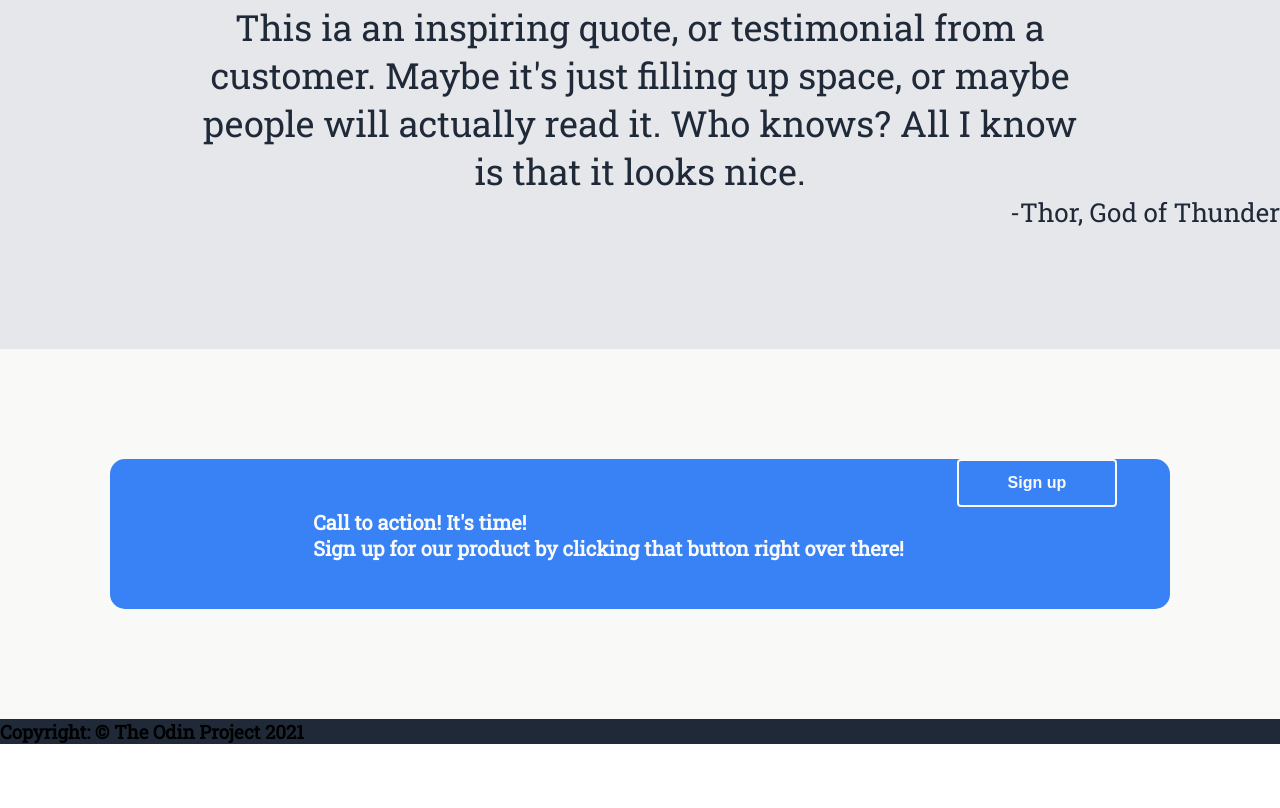
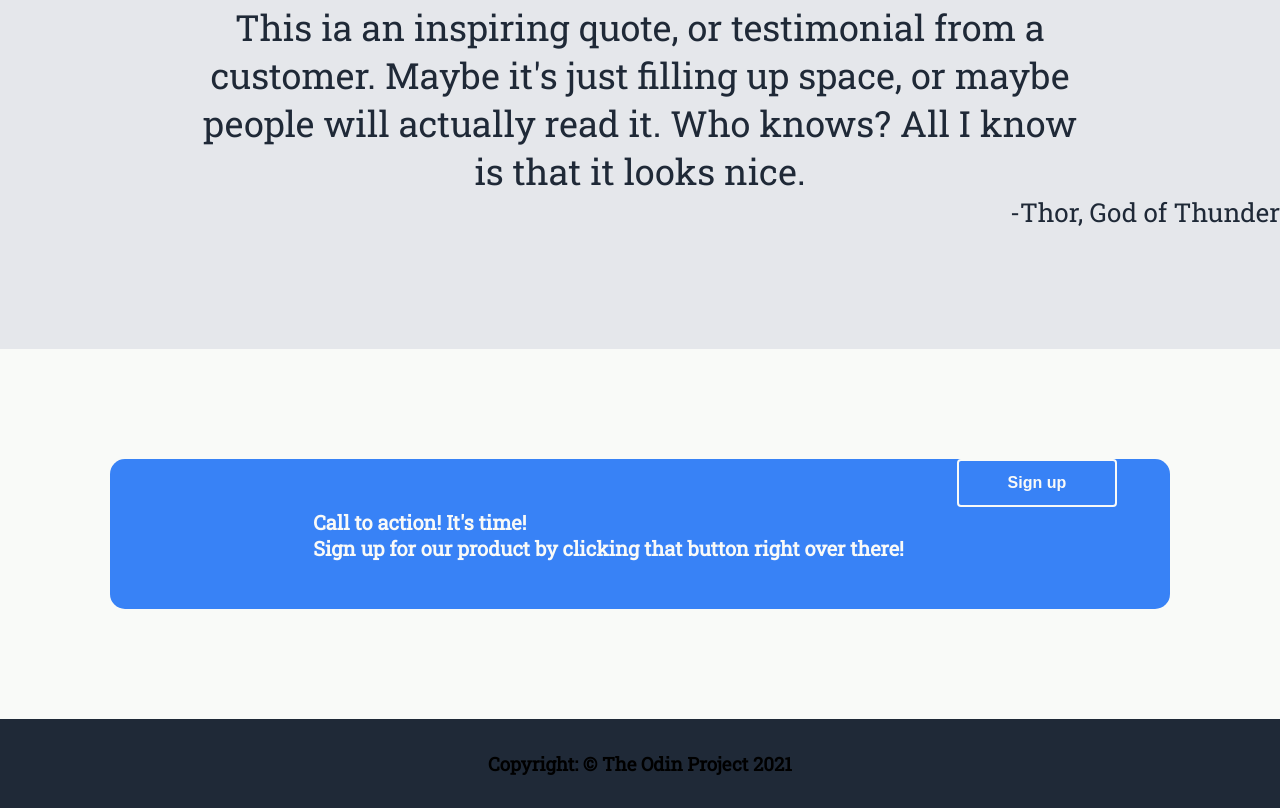
Before and after one commit to PromiseLanga/Project-Landing-page, a plain HTML site: page index.html in a window 1280 px wide. Shown: the part 992-1800 px from the top of the page. Before the commit the page ends 1736 px from the top, so only its background shows below. Drawn offline with Linux system fonts and the light colour scheme.

Commit message:
Easy pizzy !!

```diff
--- a/styles.css
+++ b/styles.css
@@ -190,7 +190,9 @@ h2 {
     color:#F9FAF8;
     font-size: medium;
     font-weight: bolder;
+}
 
-
-
+.last-section {
+    padding: 2rem;
+    text-align: center;
 }
```
